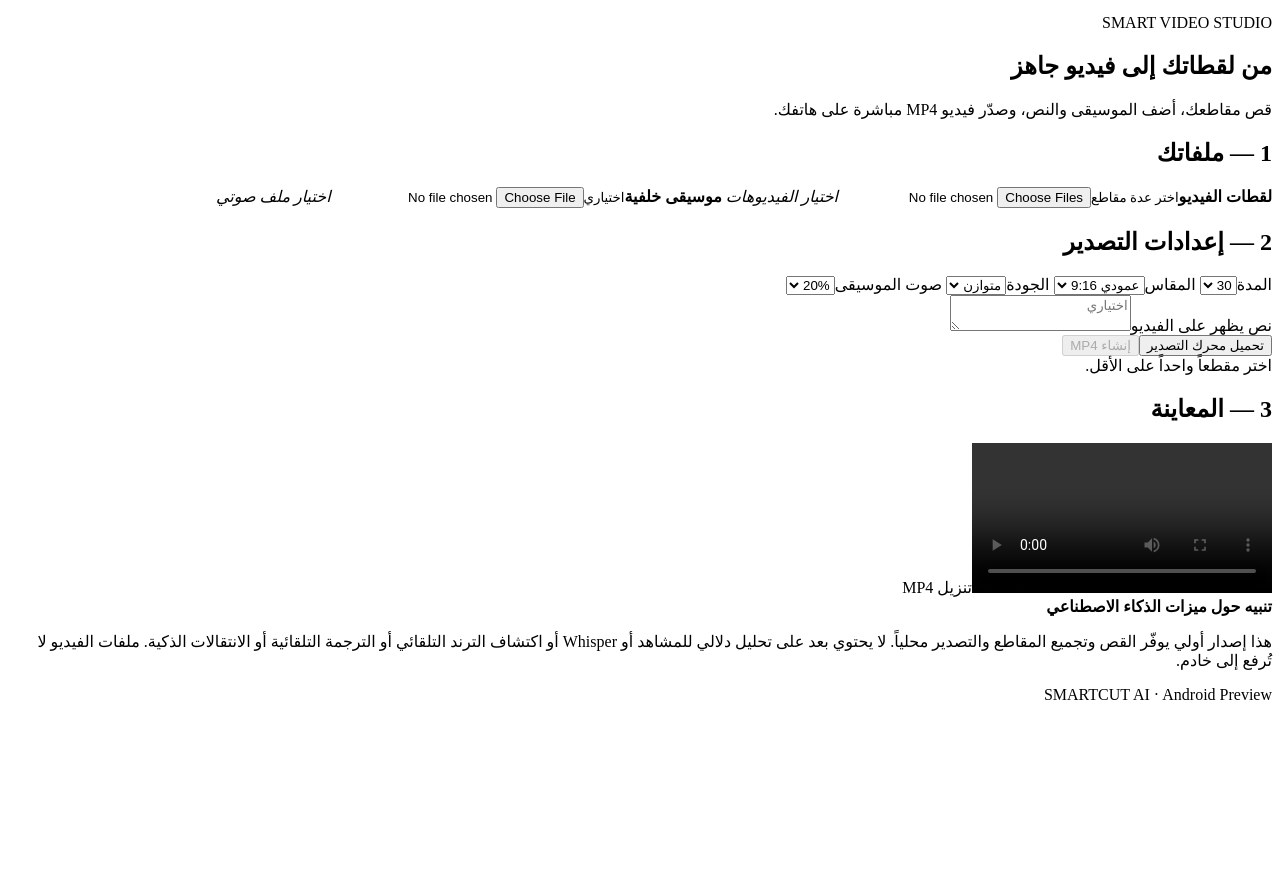
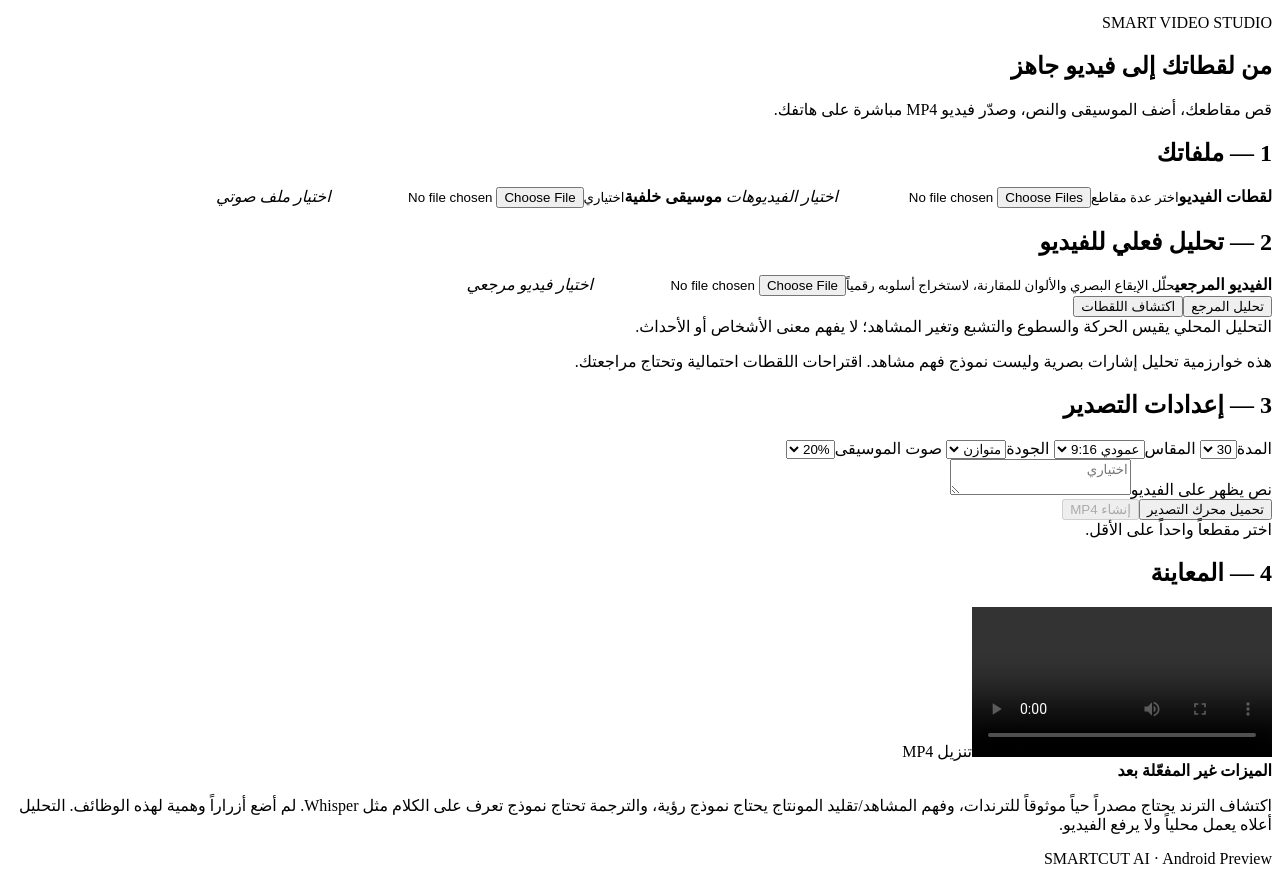
Before and after one commit to hicham07dzz-cyber/WARFOX, a website with bundled scripts: page smartcut-android/www/index.html in a window 1280 px wide. Shown: the part 29-905 px from the top of the page. Before the commit the page ends 800 px from the top, so only its background shows below. Built offline with nearby package versions, Linux system fonts and the light colour scheme.

Commit message:
Add honest local video analysis controls

```diff
--- a/smartcut-android/www/index.html
+++ b/smartcut-android/www/index.html
@@ -5,13 +5,18 @@
 <section class="panel"><h2>1 — ملفاتك</h2><div class="grid">
 <label class="upload"><b>لقطات الفيديو</b><small>اختر عدة مقاطع</small><input id="clips" type="file" accept="video/*" multiple><i id="clipLabel">اختيار الفيديوهات</i></label>
 <label class="upload"><b>موسيقى خلفية</b><small>اختياري</small><input id="music" type="file" accept="audio/*"><i id="musicLabel">اختيار ملف صوتي</i></label></div><div id="clipList"></div></section>
-<section class="panel"><h2>2 — إعدادات التصدير</h2><div class="settings">
+<section class="panel"><h2>2 — تحليل فعلي للفيديو</h2>
+<label class="upload"><b>الفيديو المرجعي</b><small>حلّل الإيقاع البصري والألوان للمقارنة، لاستخراج أسلوبه رقمياً</small><input id="reference" type="file" accept="video/*"><i id="referenceLabel">اختيار فيديو مرجعي</i></label>
+<div class="actions"><button id="analyzeReference" class="secondary" type="button">تحليل المرجع</button><button id="analyzeClips" type="button">اكتشاف اللقطات</button></div>
+<div id="analysisStatus" class="analysisStatus">التحليل المحلي يقيس الحركة والسطوع والتشبع وتغير المشاهد؛ لا يفهم معنى الأشخاص أو الأحداث.</div><div id="analysisResults"></div>
+<p class="smallNote">هذه خوارزمية تحليل إشارات بصرية وليست نموذج فهم مشاهد. اقتراحات اللقطات احتمالية وتحتاج مراجعتك.</p></section>
+<section class="panel"><h2>3 — إعدادات التصدير</h2><div class="settings">
 <label>المدة<select id="target"><option>15</option><option selected>30</option><option>45</option><option>60</option></select></label>
 <label>المقاس<select id="ratio"><option value="9:16">عمودي 9:16</option><option value="16:9">أفقي 16:9</option><option value="1:1">مربع 1:1</option></select></label>
 <label>الجودة<select id="quality"><option value="fast">سريع</option><option value="balanced" selected>متوازن</option><option value="high">عالٍ</option></select></label>
 <label>صوت الموسيقى<select id="volume"><option value=".1">10%</option><option value=".2" selected>20%</option><option value=".35">35%</option><option value=".5">50%</option></select></label></div>
 <label class="field">نص يظهر على الفيديو<textarea id="caption" rows="2" placeholder="اختياري"></textarea></label>
 <div class="actions"><button id="loadEngine" class="secondary">تحميل محرك التصدير</button><button id="export" disabled>إنشاء MP4</button></div><div id="status">اختر مقطعاً واحداً على الأقل.</div><div class="progress"><div id="progressBar"></div></div></section>
-<section class="panel"><h2>3 — المعاينة</h2><video id="preview" controls playsinline></video><a id="download" class="download hidden">تنزيل MP4</a></section>
-<section class="notice"><b>تنبيه حول ميزات الذكاء الاصطناعي</b><p>هذا إصدار أولي يوفّر القص وتجميع المقاطع والتصدير محلياً. لا يحتوي بعد على تحليل دلالي للمشاهد أو Whisper أو اكتشاف الترند التلقائي أو الترجمة التلقائية أو الانتقالات الذكية. ملفات الفيديو لا تُرفع إلى خادم.</p></section>
+<section class="panel"><h2>4 — المعاينة</h2><video id="preview" controls playsinline></video><a id="download" class="download hidden">تنزيل MP4</a></section>
+<section class="notice"><b>الميزات غير المفعّلة بعد</b><p>اكتشاف الترند يحتاج مصدراً حياً موثوقاً للترندات، وفهم المشاهد/تقليد المونتاج يحتاج نموذج رؤية، والترجمة تحتاج نموذج تعرف على الكلام مثل Whisper. لم أضع أزراراً وهمية لهذه الوظائف. التحليل أعلاه يعمل محلياً ولا يرفع الفيديو.</p></section>
 </main><footer>SMARTCUT AI · Android Preview</footer><script type="module" src="app.js"></script></body></html>
```
